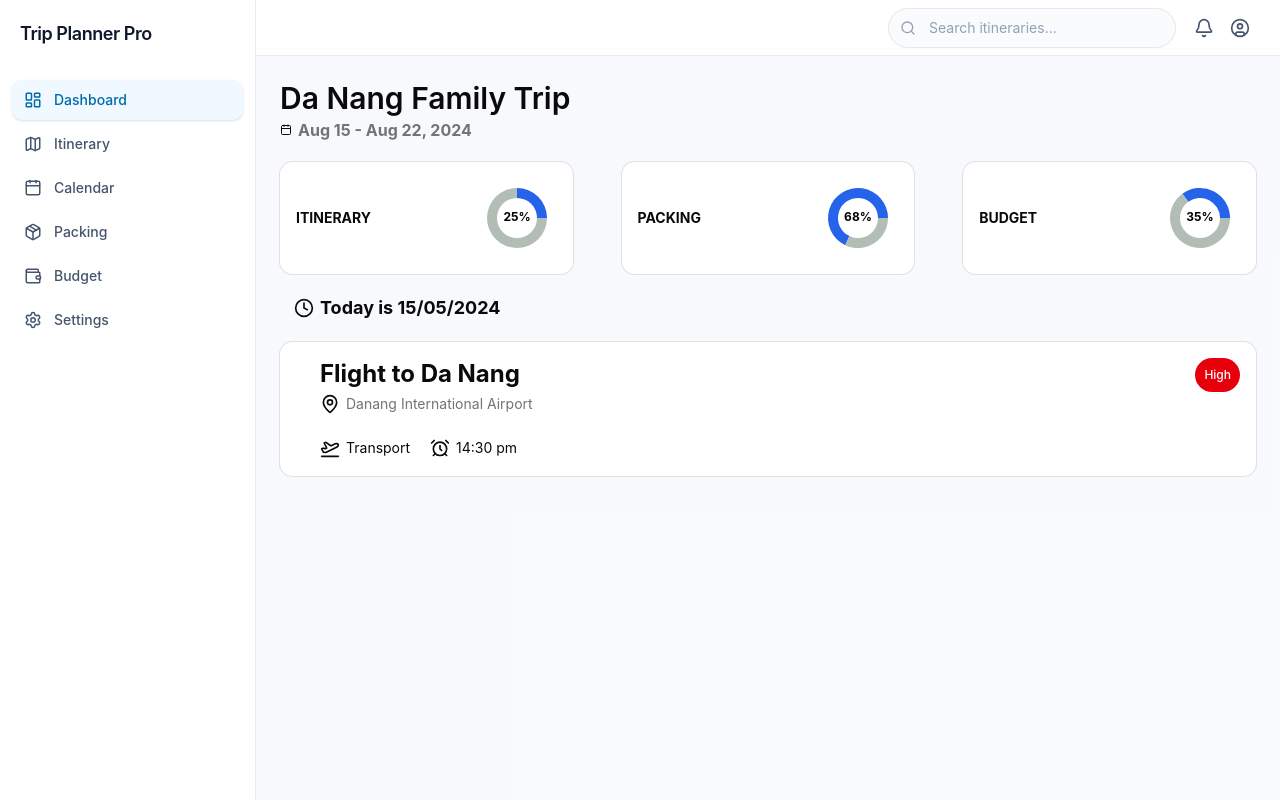
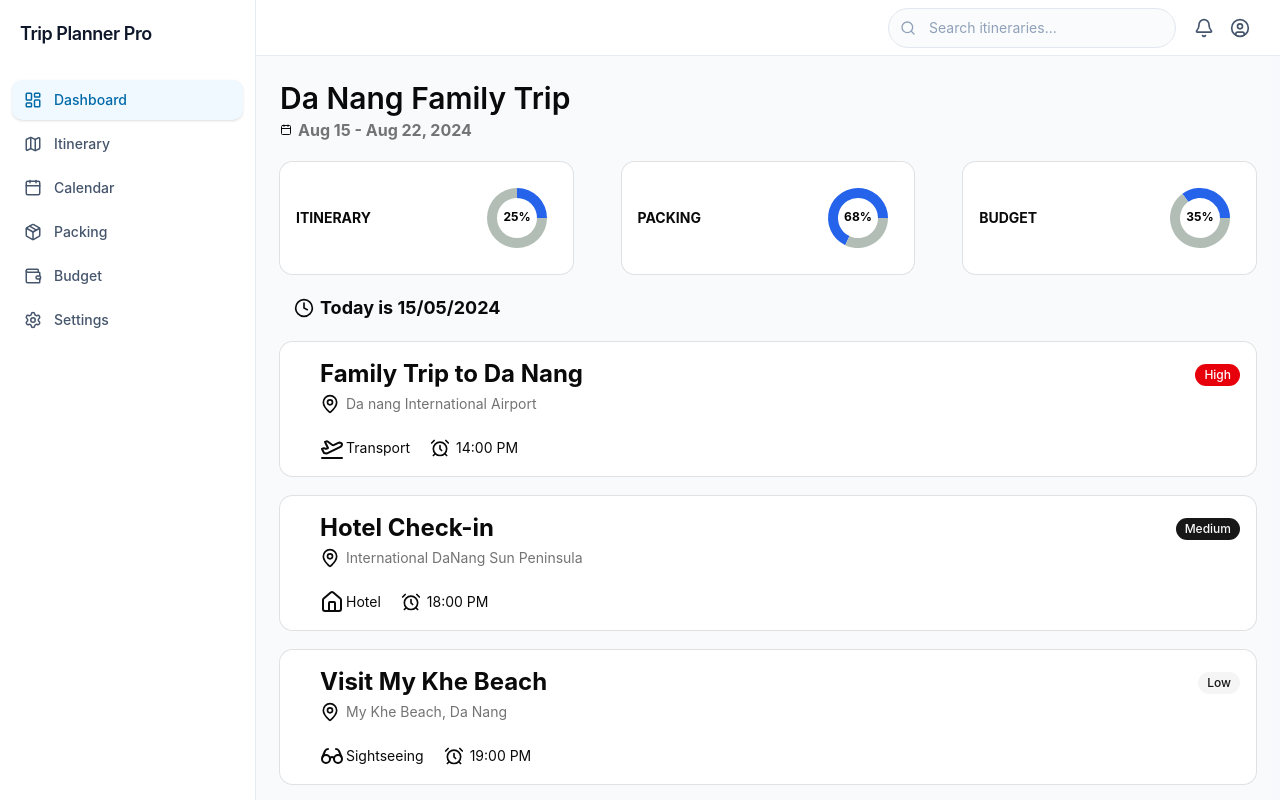
Before and after one commit to ThaoNguyen151/trip-planner-pro, a React (Vite) app: page /dashboard in a window 1280 px wide. Built offline with nearby package versions, Linux system fonts and the light colour scheme.

Commit message:
feat: added upcoming event section

```diff
--- a/src/components/dashboard/DashboardItinPreviewArea.tsx
+++ b/src/components/dashboard/DashboardItinPreviewArea.tsx
@@ -1,7 +1,35 @@
 import DashboardItinPreviewCard from "./DashboardItinPreviewCard";
-import { Clock } from "lucide-react";
+import { Clock, PlaneTakeoff, House, Glasses } from "lucide-react";
+
+const iconDict = {
+    Transport: <PlaneTakeoff></PlaneTakeoff>,
+    Hotel: <House></House>,
+    Sightseeing: <Glasses></Glasses>
+}
 
 export default function DashboardItinPreviewArea() {
+    const tempData = [{
+        name: "Family Trip to Da Nang",
+        location: "Da nang International Airport",
+        category: "Transport",
+        time: "14:00 PM",
+        priority: "High",
+    },
+    {
+        name: "Hotel Check-in",
+        location: "International DaNang Sun Peninsula",
+        category: "Hotel",
+        time: "18:00 PM",
+        priority: "Medium",
+    },
+    {
+        name: "Visit My Khe Beach",
+        location: "My Khe Beach, Da Nang",
+        category: "Sightseeing",
+        time: "19:00 PM",
+        priority: "Low",
+    }] as const;
+
     return (
         <div>
             <div className="pb-5 pl-3.5 flex flex-row items-center space-x-1.5">
@@ -9,8 +37,22 @@ export default function DashboardItinPreviewArea() {
                 <p className="text-foreground font-bold text-lg">Today is 15/05/2024</p>
             </div>
 
-            <div>
-                <DashboardItinPreviewCard></DashboardItinPreviewCard>
+            <div className="space-y-5">
+                {tempData?.length > 0 ? (
+                    tempData.map((item, index) => (
+                        <DashboardItinPreviewCard
+                        key={index}
+                        name={item.name}
+                        location={item.location}
+                        category={item.category}
+                        time={item.time}
+                        priority={item.priority}
+                        icon={iconDict[item.category]}
+                        />
+                    ))
+                ) : (
+                <p>No items found.</p>
+                )}
             </div>
         </div>
     )
--- a/src/components/dashboard/DashboardItinPreviewCard.tsx
+++ b/src/components/dashboard/DashboardItinPreviewCard.tsx
@@ -1,28 +1,43 @@
 import { Card, CardContent } from "../ui/card"
-import { MapPin, PlaneTakeoff, AlarmClock } from "lucide-react"
+import { MapPin, AlarmClock } from "lucide-react"
 import { Badge } from "../ui/badge"
 
-export default function DashboardItinPreviewCard() {
+interface ItinPreviewCardProps {
+  name: string;
+  location: string;
+  category: "Transport" | "Food" | "Sightseeing" | "Shopping"| "Hotel" | "Other";
+  time: string;
+  priority: "Low" | "Medium" | "High";
+  icon: React.ReactNode;
+}
+
+const BadgeVariantDict = {
+    High: "destructive",
+    Medium: "default",
+    Low: "secondary"
+} as const
+
+export default function DashboardItinPreviewCard(props: ItinPreviewCardProps) {
     return (
         <Card className="pl-6">
             <CardContent>
-                <div className="flex flex-row justify-between">
-                    <p className="text-2xl font-bold pb-0.5">Flight to Da Nang</p>
-                    <Badge variant={"destructive"}>High</Badge>
+                <div className="flex flex-row justify-between items-center">
+                    <p className="text-2xl font-bold pb-0.5">{props.name}</p>
+                    <Badge variant={BadgeVariantDict[props.priority]} className="self-start mt-1.5">{props.priority}</Badge>
                 </div>
                 <div className="flex flex-row space-x-1.5 items-center">
                     <MapPin className="w-5"/>
-                    <p className="text-muted-foreground">Danang International Airport</p>
+                    <p className="text-muted-foreground">{props.location}</p>
                 </div>
                 <div className="h-5"></div>
                 <div className="flex flex-row space-x-5 items-center">
                     <div className="flex flex-row space-x-1.5 items-center">
-                        <PlaneTakeoff className="w-5" />
-                        <p className="text-foreground">Transport</p>
+                        <div className="w-5">{props.icon}</div>
+                        <p className="text-foreground">{props.category}</p>
                     </div>
                     <div className="flex flex-row space-x-1.5 items-center">
                         <AlarmClock className="w-5"/>
-                        <p className="text-foreground">14:30 pm</p>
+                        <p className="text-foreground">{props.time}</p>
                     </div>
                 </div>
             </CardContent>
```
